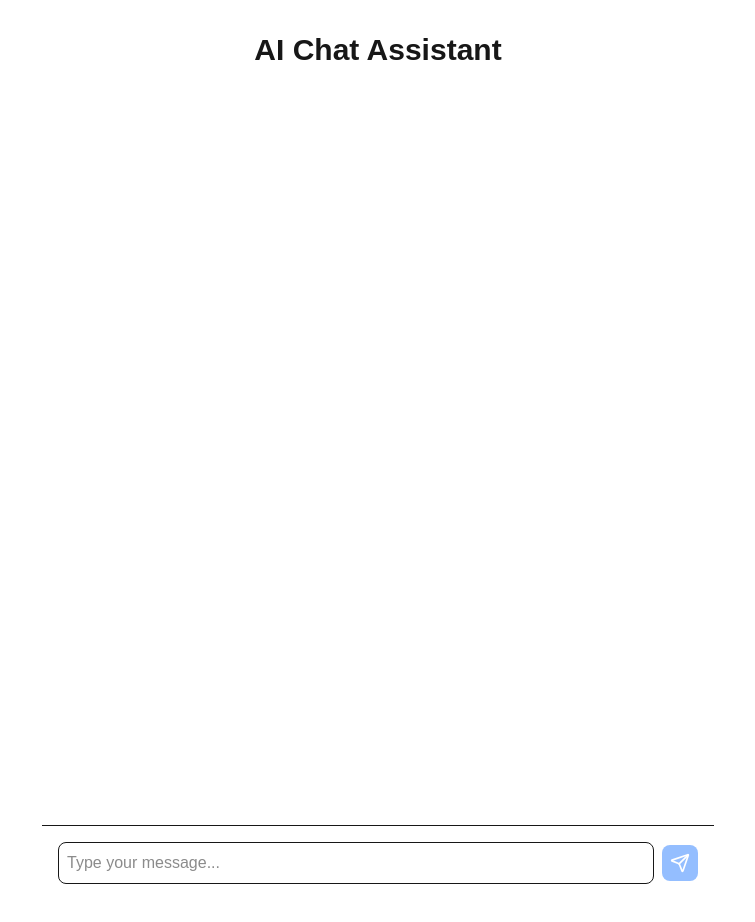
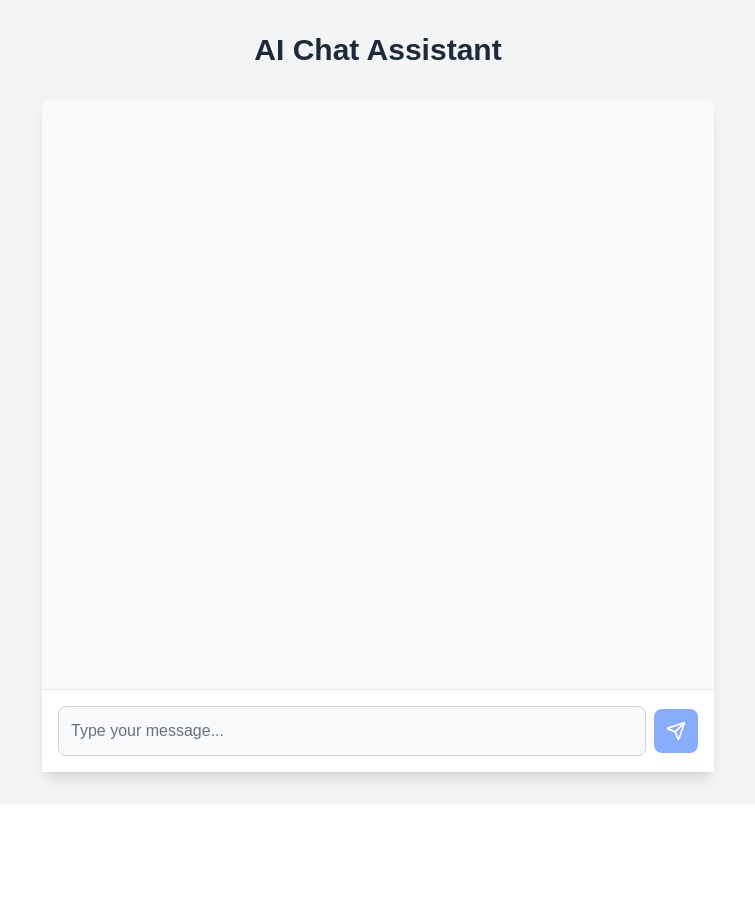
Before and after one commit to mikkoluukko/memory-chat-frontend, a Next.js app: page / in a window 1280 px wide. Shown: the top 922 px of the page, without its empty margins (262-1017 px from the left). After the commit the page ends 804 px from the top, so only its background shows below. Built offline with nearby package versions, Linux system fonts and the light colour scheme.

Commit message:
Update styles to make it easier to read

```diff
--- a/src/app/page.tsx
+++ b/src/app/page.tsx
@@ -2,9 +2,9 @@ import { Chat } from '@/components/Chat';
 
 export default function Home() {
   return (
-    <main className="min-h-screen bg-white">
-      <div className="container mx-auto py-8">
-        <h1 className="text-3xl font-bold text-center mb-8">AI Chat Assistant</h1>
+    <main className="min-h-screen bg-gray-100">
+      <div className="container mx-auto py-8 px-4">
+        <h1 className="text-3xl font-bold text-center mb-8 text-gray-800">AI Chat Assistant</h1>
         <Chat />
       </div>
     </main>
--- a/src/components/Chat.tsx
+++ b/src/components/Chat.tsx
@@ -1,3 +1,5 @@
+'use client';
+
 import React, { useState, useRef, useEffect } from 'react';
 import { ChatInput } from './ChatInput';
 import { ChatMessage } from './ChatMessage';
@@ -47,9 +49,12 @@ export function Chat() {
       }
 
       const data = await response.json();
+      // Clean up the AI response by removing the instruction format
+      const cleanResponse = data.response.replace(/<s>\[INST\].*?\[\/INST\]\s*/s, '');
+
       const aiMessage: Message = {
         id: (Date.now() + 1).toString(),
-        content: data.response,
+        content: cleanResponse,
         isUser: false,
         timestamp: new Date(),
       };
@@ -70,7 +75,7 @@ export function Chat() {
   };
 
   return (
-    <div className="flex flex-col h-screen max-w-2xl mx-auto">
+    <div className="flex flex-col h-[calc(100vh-8rem)] max-w-2xl mx-auto bg-gray-50 rounded-lg shadow-lg">
       <div className="flex-1 overflow-y-auto p-4">
         {messages.map((message) => (
           <ChatMessage
@@ -82,7 +87,9 @@ export function Chat() {
         ))}
         <div ref={messagesEndRef} />
       </div>
-      <ChatInput onSendMessage={handleSendMessage} disabled={isLoading} />
+      <div className="sticky bottom-0 bg-white border-t border-gray-200">
+        <ChatInput onSendMessage={handleSendMessage} disabled={isLoading} />
+      </div>
     </div>
   );
 }
--- a/src/components/ChatInput.tsx
+++ b/src/components/ChatInput.tsx
@@ -18,19 +18,19 @@ export function ChatInput({ onSendMessage, disabled = false }: ChatInputProps) {
   };
 
   return (
-    <form onSubmit={handleSubmit} className="flex items-center gap-2 p-4 border-t">
+    <form onSubmit={handleSubmit} className="flex items-center gap-2 p-4">
       <input
         type="text"
         value={message}
         onChange={(e) => setMessage(e.target.value)}
         placeholder="Type your message..."
-        className="flex-1 p-2 border rounded-lg focus:outline-none focus:ring-2 focus:ring-blue-500"
+        className="flex-1 p-3 bg-gray-50 border border-gray-300 rounded-lg focus:outline-none focus:ring-2 focus:ring-blue-500 focus:border-transparent text-gray-900 placeholder-gray-500"
         disabled={disabled}
       />
       <button
         type="submit"
         disabled={disabled || !message.trim()}
-        className="p-2 text-white bg-blue-500 rounded-lg hover:bg-blue-600 disabled:opacity-50 disabled:cursor-not-allowed"
+        className="p-3 text-white bg-blue-600 rounded-lg hover:bg-blue-700 disabled:opacity-50 disabled:cursor-not-allowed transition-colors duration-200"
       >
         <Send className="w-5 h-5" />
       </button>
--- a/src/components/ChatMessage.tsx
+++ b/src/components/ChatMessage.tsx
@@ -10,14 +10,14 @@ export function ChatMessage({ message, isUser, timestamp }: ChatMessageProps) {
   return (
     <div className={`flex ${isUser ? 'justify-end' : 'justify-start'} mb-4`}>
       <div
-        className={`max-w-[70%] rounded-lg p-3 ${
+        className={`max-w-[70%] rounded-lg p-4 ${
           isUser
-            ? 'bg-blue-500 text-white'
-            : 'bg-gray-100 text-gray-900'
+            ? 'bg-blue-600 text-white'
+            : 'bg-white text-gray-900 shadow-sm border border-gray-200'
         }`}
       >
-        <p className="text-sm">{message}</p>
-        <span className="text-xs opacity-70 mt-1 block">
+        <p className="text-sm leading-relaxed">{message}</p>
+        <span className={`text-xs mt-2 block ${isUser ? 'text-blue-100' : 'text-gray-500'}`}>
           {timestamp.toLocaleTimeString()}
         </span>
       </div>
```
